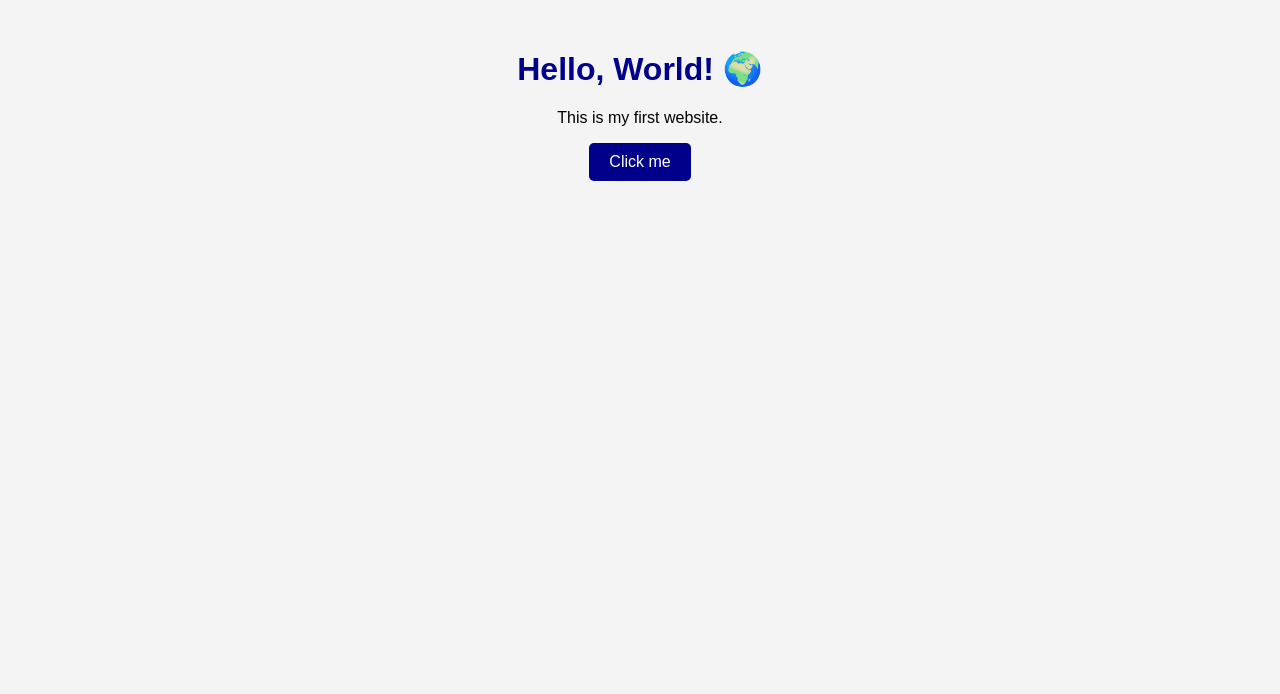
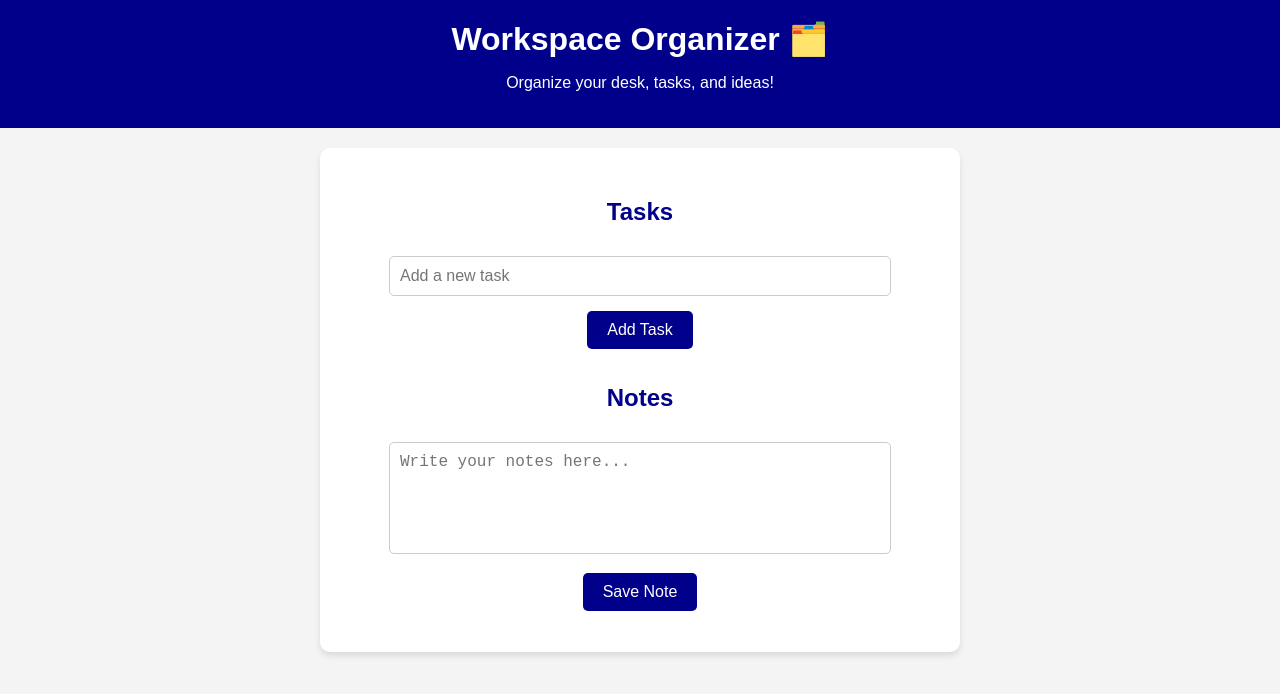
Before and after one commit to RLland/Tab, a plain HTML site: page index.html in a window 1280 px wide. Drawn offline with Linux system fonts and the light colour scheme.

Commit message:
index.html

```diff
--- a/index.html
+++ b/index.html
@@ -1,17 +1,51 @@
 <!DOCTYPE html>
 <html>
 <head>
-  <title>My First Website</title>
+  <title>Workspace Organizer 🗂️</title>
   <style>
     body {
       font-family: Arial, sans-serif;
       background-color: #f4f4f4;
       text-align: center;
-      margin-top: 50px;
+      margin: 0;
+      padding: 0;
     }
+
+    header {
+      background-color: darkblue;
+      color: white;
+      padding: 20px 0;
+      margin-bottom: 20px;
+    }
+
     h1 {
+      margin: 0;
+      font-size: 2em;
+    }
+
+    main {
+      max-width: 600px;
+      margin: auto;
+      background: white;
+      padding: 20px;
+      border-radius: 10px;
+      box-shadow: 0 4px 6px rgba(0,0,0,0.1);
+    }
+
+    h2 {
       color: darkblue;
+      margin-top: 30px;
     }
+
+    input[type="text"], textarea {
+      width: 80%;
+      padding: 10px;
+      margin: 10px 0;
+      border-radius: 5px;
+      border: 1px solid #ccc;
+      font-size: 16px;
+    }
+
     button {
       padding: 10px 20px;
       font-size: 16px;
@@ -20,20 +54,74 @@
       color: white;
       border-radius: 5px;
       cursor: pointer;
+      margin: 5px;
     }
+
     button:hover {
       background: navy;
+    }
+
+    ul {
+      text-align: left;
+      list-style-type: disc;
+      padding-left: 40px;
+    }
+
+    li {
+      margin: 5px 0;
+    }
+
+    textarea {
+      resize: none;
     }
   </style>
 </head>
 <body>
-  <h1>Hello, World! 🌍</h1>
-  <p>This is my first website.</p>
-  <button onclick="sayHello()">Click me</button>
+  <header>
+    <h1>Workspace Organizer 🗂️</h1>
+    <p>Organize your desk, tasks, and ideas!</p>
+  </header>
+
+  <main>
+    <!-- Tasks Section -->
+    <h2>Tasks</h2>
+    <ul id="task-list">
+      <!-- Tasks will appear here -->
+    </ul>
+    <input type="text" id="task-input" placeholder="Add a new task">
+    <button onclick="addTask()">Add Task</button>
+
+    <!-- Notes Section -->
+    <h2>Notes</h2>
+    <textarea id="note-input" rows="5" placeholder="Write your notes here..."></textarea><br>
+    <button onclick="saveNote()">Save Note</button>
+    <p id="note-display"></p>
+  </main>
 
   <script>
-    function sayHello() {
-      alert("Hello from JavaScript!");
+    // Add Task Function
+    function addTask() {
+      const input = document.getElementById('task-input');
+      const task = input.value.trim();
+      if(task !== '') {
+        const li = document.createElement('li');
+        li.textContent = task;
+        document.getElementById('task-list').appendChild(li);
+        input.value = '';
+      } else {
+        alert('Please enter a task!');
+      }
+    }
+
+    // Save Note Function
+    function saveNote() {
+      const note = document.getElementById('note-input').value.trim();
+      if(note !== '') {
+        document.getElementById('note-display').textContent = "Your Note: " + note;
+        document.getElementById('note-input').value = '';
+      } else {
+        alert('Please write something in your note!');
+      }
     }
   </script>
 </body>
```
